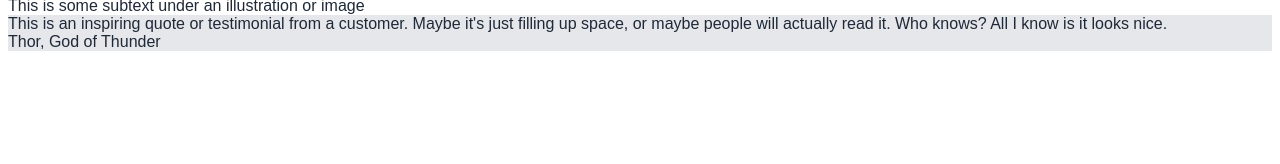
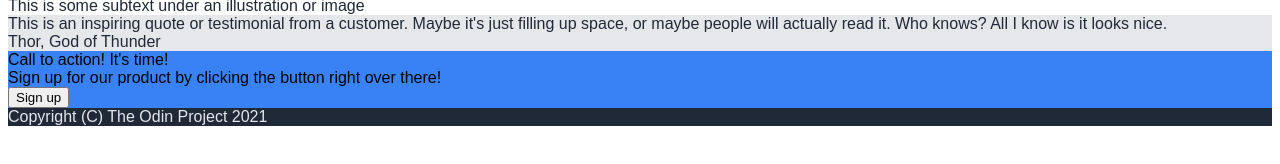
Before and after one commit to JMaldo95/landing-page, a plain HTML site: page index.html in a window 1280 px wide. Shown: the part 384-548 px from the top of the page. Drawn offline with Linux system fonts and the light colour scheme.

Commit message:
Add content & color to signup & footer sections

```diff
--- a/index.html
+++ b/index.html
@@ -53,7 +53,15 @@
         <div class="quote">This is an inspiring quote or testimonial from a customer. Maybe it's just filling up space, or maybe people will actually read it. Who knows? All I know is it looks nice.</div>
         <div class="attribution">Thor, God of Thunder</div>
     </div>
-    <div class="call-to-act"></div>
-    <div class="footer"></div>
+    <div class="call-to-act">
+        <div class="call-container">
+            <div class="call-content">
+                <div class="call-heading">Call to action! It's time!</div>
+                <div class="call-subtext">Sign up for our product by clicking the button right over there!</div>
+            </div>
+            <button type="button" class="sign-up-button">Sign up</button>
+        </div>
+    </div>
+    <div class="footer">Copyright (C) The Odin Project 2021</div>
 </body>
 </html>
--- a/style.css
+++ b/style.css
@@ -40,3 +40,12 @@ body {
 .attribution {
     color: #1f2937;
 }
+
+.call-container {
+    background-color: #3882F6;
+}
+
+.footer {
+    background-color: #1f2937;
+    color: #e5e7eb
+}
```
